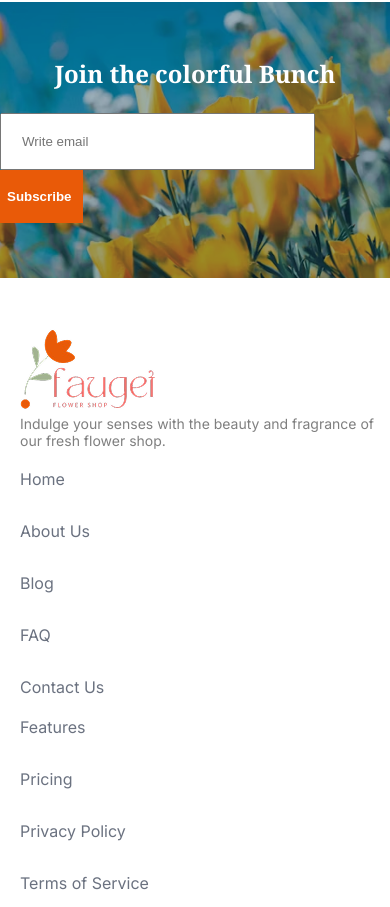
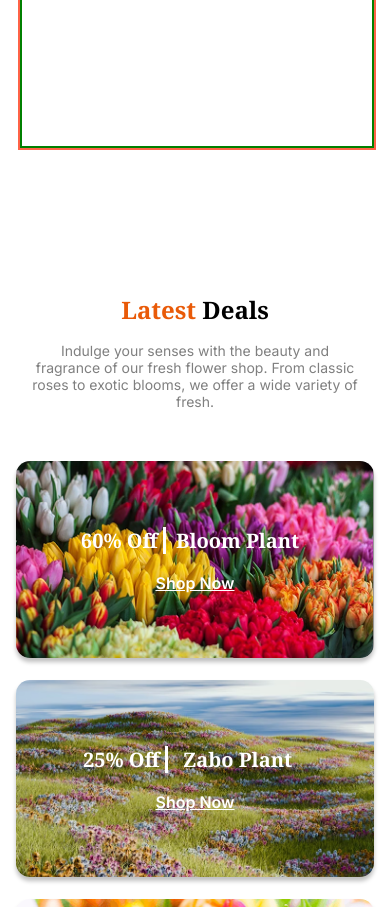
Before and after one commit to nnowrose1/responsive-flower-shop, a plain HTML site: page index.html in a window 390 px wide. Shown: the part 3182-4089 px from the top of the page. Drawn offline with Linux system fonts and the light colour scheme.

Commit message:
completed the latest deal section

```diff
--- a/flowers.css
+++ b/flowers.css
@@ -158,10 +158,10 @@
   margin: 0 auto;
   margin-bottom: 134px;
   display: flex;
-  /* gap: 60px; */
-  justify-content: space-between;
+   gap: 60px;
+  /* justify-content: space-between; */
   align-items: center;
-  /* border: 2px solid tomato; */
+   border: 2px solid tomato;
 }
 .flower-lover-img {
   position: relative;
@@ -176,20 +176,30 @@
   position: absolute;
   top: -21%;
   left: 65%;
+  z-index: 2;
+  /* box-shadow:-4px 10px 4px 0px rgba(0, 0, 0, 0.25) ; */
   filter: drop-shadow(-4px 10px 4px 0px rgba(0, 0, 0, 0.25));
-  /* z-index: 1; */
   /* margin-left: 360px; */
   /* margin-bottom: -50px; */
 }
+/* .badge{
+    display: inline;
+     box-shadow:-4px 10px 4px 0px rgba(0, 0, 0, 0.25) ;
+} */
 .flower-lover-des {
   max-width: 540px;
   text-align: left;
-  /* height: 521px; */
+   height: 521px;
+   border: 2px solid green;
 }
+/* .flower-lover-des h3{
+    margin-left: -20px;
+} */
 .flower-lover-des li {
   /* list-style-position: outside; */
   margin-top: 20px;
   color: rgba(0, 0, 0, 0.5);
+  /* padding-left: 50px; */
  list-style-position: inside;
 }
 
@@ -208,8 +218,6 @@
   margin: auto;
   margin-top: 16px;
   /* border: 2px solid blue; */
-  /* padding-left: 276px;
-   padding-right: 276px; */
 }
 .deal-card {
   max-width: 1140px;
@@ -219,7 +227,7 @@
   grid-template-columns: 367px 753px;
   /* grid-template-rows: repeat(2,1fr); */
   gap: 22px;
-  border: 2px solid blueviolet;
+  /* border: 2px solid blueviolet; */
   margin-bottom: 120px;
 }
 #deal-box1,
@@ -227,16 +235,19 @@
   /* max-width: 367px; */
   height: 197px;
   border-radius: 14px;
-  border: 1px solid red;
+  /* border: 1px solid red; */
 }
 #deal-box2 {
-  border: 2px solid green;
+max-width: 753px;
+height: 423px;
+  /* border: 2px solid green; */
   border-radius: 14px;
   grid-row: span 2;
   background-image: url("./assets/deal-zabo.png");
   background-size: cover;
   background-position: center;
   background-color: rgba(0, 0, 0, 0.4);
+  box-shadow: 0 4px 4px 0 rgba(0, 0, 0, 0.25);
   /* text-align: center; */
   position: relative;
 }
@@ -247,21 +258,77 @@
   font-size: 2.5rem;
   color: #ffffff;
 }
+.line{
+    border-left: 3px solid  #ffffff;
+    padding-right: 15px;
+    padding-left: 15px;
+}
 #deal-box2 a {
   font-weight: 600;
   font-size: 1.75rem;
   color: #ffffff;
 }
-#deal-box2 .deal-box {
-  text-align: center;
-  position: absolute;
+#deal-box2{
+  /* text-align: center; */
+  /* position: absolute;
   top: 50%;
   left: 50%;
-  transform: translate(-50%, -50%);
-  /* max-width: 753px;
+  transform: translate(-50%, -50%); */
+   /* max-width: 753px;  */
     display: flex;
+    justify-content: center;
     align-items: center;
-    flex-direction: column;   */
+    flex-direction: column;
+}
+#deal-box1{
+ background-image: url("./assets/deal-bloom.png");
+  background-size: cover;
+  background-position: center;
+  background-color: rgba(0, 0, 0, 0.4);
+  box-shadow: 0 4px 4px 0 rgba(0, 0, 0, 0.25);
+   display: flex;
+   justify-content: center;
+   align-items: center;
+   flex-direction: column;
+   text-align: center;
+}
+#deal-box1 p {
+  font-weight: bold;
+  font-size: 1.25rem;
+  color: #ffffff;
+}
+#deal-box1 a {
+  font-weight: 600;
+  font-size: 1rem;
+  color: #ffffff;
+  margin-top: 19px;
+}
+#deal-box1 .line, #deal-box3 .line{
+    padding-left: 10px;
+    padding-right: 10px;
+}
+#deal-box3{
+ background-image: url("./assets/deal-ana.png");
+  background-size: cover;
+  background-position: center;
+  background-color: rgba(0, 0, 0, 0.4);
+  box-shadow: 0 4px 4px 0 rgba(0, 0, 0, 0.25);
+   display: flex;
+   justify-content: center;
+   align-items: center;
+   flex-direction: column;
+   text-align: center;
+}
+#deal-box3 p {
+  font-weight: bold;
+  font-size: 1.25rem;
+  color: #ffffff;
+}
+#deal-box3 a {
+  font-weight: 600;
+  font-size: 1rem;
+  color: #ffffff;
+  margin-top: 19px;
 }
 
 /* Join section */
@@ -283,17 +350,20 @@
   color: #ffffff;
   margin-bottom: 23px;
 }
+.subscribe{
+    display: flex;
+}
 .btn1 {
   color: #ffffff;
   font-weight: 600;
-  padding: 19px 55px;
+  padding: 19px 53.5px;
   background-color: #e95a08;
   border: none;
   margin-left: -5px;
 }
 .join input {
   color: rgba(0, 0, 0, 0.5);
-  padding: 19px 540px 19px 20px;
+  padding: 15.5px 540px 15.5px 20px;
 }
 
 /* footer section */
@@ -323,6 +393,10 @@ footer{
     height: 36px;
     display: flex;
     gap: 24px;
+}
+.footer-right .twitter{
+    max-width: 36px;
+    max-height: 36px;
 }
 .footer-middle ul{
     display: flex;
@@ -366,6 +440,7 @@ footer{
     margin-right: 16px;
     height: auto;
     justify-items: center;
+    /* border: 2px solid green; */
 }
 .nav-right{
 max-width: 113px;
@@ -448,6 +523,47 @@ footer{
     margin-top: 16px;
   }
 
+  /* Latest deals section */
+  .deal-des {
+  max-width: 576px;
+  height: auto;
+  margin: 0 auto;
+  text-align: center;
+  margin-bottom: 51.5px;
+  /* border: 2px solid tomato; */
+}
+.deal-des p{
+    margin-left: 28.5px;
+    margin-right: 28.5px;
+}
+.deal-card {
+  max-width: 576px;
+  height: fit-content;
+  margin: 0 auto;
+  margin-left: 16px;
+  margin-right: 16px;
+  display: flex;
+ flex-direction: column;
+  /* border: 2px solid blueviolet; */
+  margin-bottom: 40px;
+}
+#deal-box2{
+    max-width: 576px;
+    height: 197px;
+}
+  #deal-box2 p {
+  font-weight: bold;
+  font-size: 1.25rem;
+  color: #ffffff;
+}
+#deal-box2 a {
+  font-weight: 600;
+  font-size: 1rem;
+  color: #ffffff;
+  margin-top: 19px;
+}
+
+
   /* join section */
   .join {
     max-width: 576px;
@@ -457,12 +573,16 @@ footer{
     justify-items: center;
   }
   .btn1 {
-    padding-left: 12px;
-    padding-right: 12px;
+    padding-left: 10px;
+    padding-right: 10px;
   }
+  /* .subscribe{
+    margin-left: 36px;
+    margin-right: 36px;
+  } */
   .join input {
     padding-left: 20px;
-    padding-right: 114px;
+    padding-right: 100px;
   }
   /* footer section */
   footer{
--- a/index.html
+++ b/index.html
@@ -118,14 +118,13 @@
          <!-- Flower Lover Section -->
           <section class="inter-font1 flower-lover">
             <div class="flower-lover-img">
-                <img class="badge" src="./assets/trusted-badge.png" alt="Trusted badge">
+                <img class="badge" id="shadow" src="./assets/trusted-badge.png" alt="Trusted badge">
                 <img class="flower-store" src="./assets/flower-store.png" alt="flower-store image">
             </div>
 
             <div class="flower-lover-des">
-            <h3 class="noto-serif-font2 sec-title">Flower & Plants Lover
-            </h3>
-              <ul class="sec-paragraph">
+            <h3 class="noto-serif-font2 sec-title">Flower & Plants Lover </h3>
+              <ul class="sec-paragraph" >
                   <li>Indulge your senses with the beauty and fragrance of our fresh flower shop. From classic roses to exotic blooms, we offer a wide variety of fresh.</li>
                   <li>Indulge your senses with the beauty and fragrance of our fresh flower shop. From classic roses to exotic blooms, we offer a wide variety of fresh.</li>
                   <li>Indulge your senses with the beauty and fragrance of our fresh flower shop. From classic roses to exotic blooms, we offer a wide variety of fresh.
@@ -136,29 +135,28 @@
           </section>
 
           <!-- Latest deal section -->
-           <!-- <section class="deal">
+           <section class="deal">
             <div class="deal-des">
             <h3 class="noto-serif-font2 sec-title"><span class="special-word">Latest</span>  Deals</h3>
             <p class="inter-font1 sec-paragraph">Indulge your senses with the beauty and fragrance of our fresh flower shop. From classic roses to exotic blooms, we offer a wide variety of fresh.</p>
             </div>
             <div class="deal-card">
+
                <div id="deal-box1">
+                 <p class="noto-serif-font2">60% Off <span class="line"> Bloom Plant</span></p>
+                 <a class="inter-font1" href="">Shop Now</a>
                </div>
 
                <div id="deal-box2">
-                  <div class="deal-box">
-                 <p class="noto-serif-font2">25% OFF <span>Zabo Plant</span></p>
+                 <p class="noto-serif-font2">25% Off <span class="line"> Zabo Plant</span></p>
                  <a class="inter-font1" href="">Shop Now</a>
-                 </div>
                </div>
-
-                <div id="deal-box3">
-
+               <div id="deal-box3">
+                 <p class="noto-serif-font2">30% Off <span class="line"> Ana Plant</span></p>
+                 <a class="inter-font1" href="">Shop Now</a>
                </div>
-
-
-            </div>
-           </section> -->
+               </div>
+           </section>
 
            <!-- Join section -->
             <section class="inter-font1 join">
@@ -169,6 +167,7 @@
                </div>
             </section>
     </main>
+    <!-- footer section -->
     <footer>
        <section class="inter-font1 footer-content">
          <div class="footer-left">
@@ -196,7 +195,7 @@
          </div>
          <div class="footer-right">
            <img src="./assets/icon-linkedin.png" alt="">
-           <img src="./assets/icon-twitter.png" alt="">
+           <img class="twitter" src="./assets/icon-twitter.png" alt="">
            <img src="./assets/icon-facebook.png" alt="">
            <img src="./assets/icon-youtube.png" alt="">
          </div>
```
Lines whose indentation alone changed are shown as unchanged.
